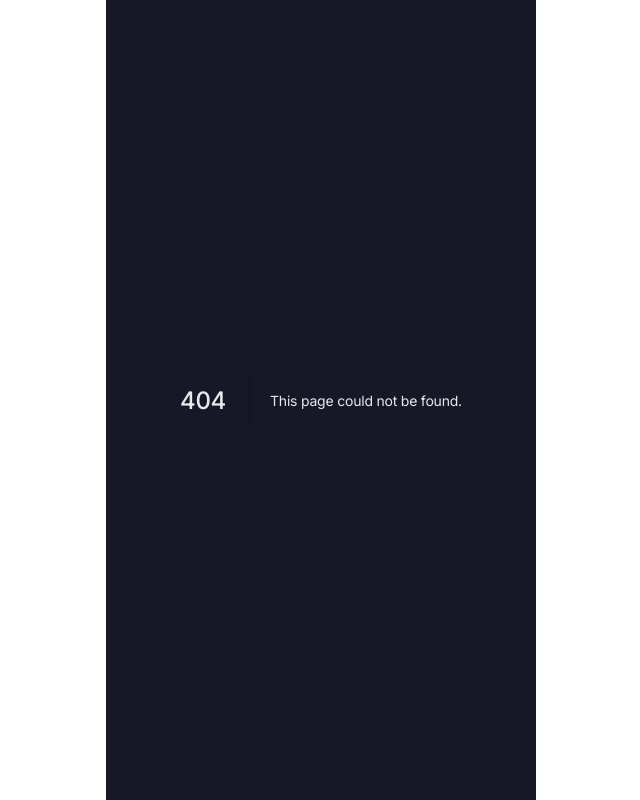
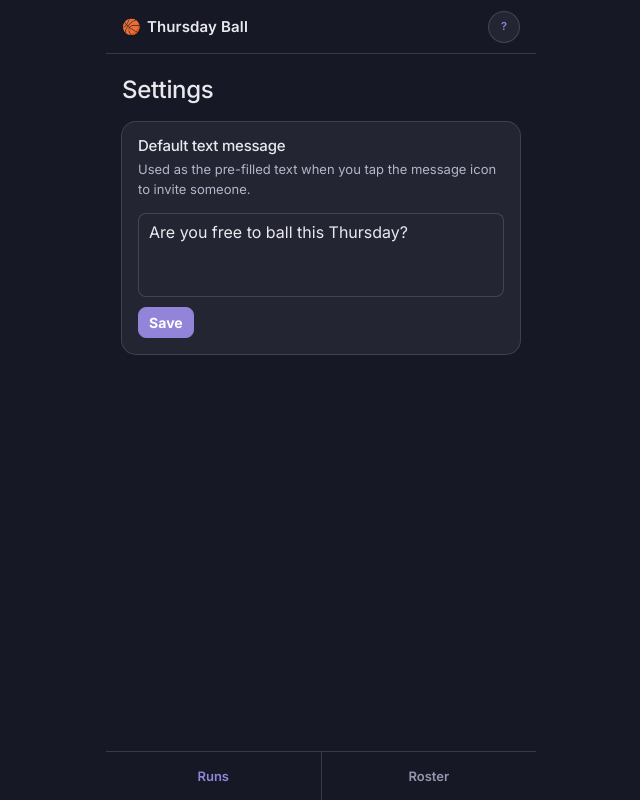
Before and after one commit to anthony-df-nguyen/thursday-ball, a Next.js app: page /settings in a window 1280 px wide. Before the commit this address had no page. Shown: the whole page, without its empty margins (319-959 px from the left). Built offline with nearby package versions, Linux system fonts and the light colour scheme; no server answers.

Commit message:
more ux and custom default message changer

```diff
--- a/src/app/(app)/actions.ts
+++ b/src/app/(app)/actions.ts
@@ -5,7 +5,7 @@ import { redirect } from "next/navigation";
 import { eq } from "drizzle-orm";
 import { auth } from "@/auth";
 import { db } from "@/db";
-import { events, eventAttendees, plusOnes, regulars } from "@/db/schema";
+import { events, eventAttendees, plusOnes, regulars, users } from "@/db/schema";
 
 async function requireUserId() {
   const session = await auth();
@@ -37,6 +37,16 @@ async function assertRoomFor(eventId: string, additional: number) {
   if (count + additional > capacity) {
     throw new Error(`Event is at capacity (${capacity}).`);
   }
+}
+
+// --- Settings ---
+
+export async function setDefaultInviteMessage(formData: FormData) {
+  const userId = await requireUserId();
+  const message = String(formData.get("message") ?? "").trim() || null;
+
+  await db.update(users).set({ defaultInviteMessage: message }).where(eq(users.id, userId));
+  revalidatePath("/settings");
 }
 
 // --- Regulars (roster) ---
--- a/src/app/(app)/events/[eventId]/page.tsx
+++ b/src/app/(app)/events/[eventId]/page.tsx
@@ -1,4 +1,5 @@
 import { notFound } from "next/navigation";
+import { auth } from "@/auth";
 import { db } from "@/db";
 import { AttendeeList } from "@/components/AttendeeList";
 import { AddPlayersSheet } from "@/components/AddPlayersSheet";
@@ -23,6 +24,13 @@ export default async function EventDetailPage({
   params,
 }: PageProps<"/events/[eventId]">) {
   const { eventId } = await params;
+
+  const session = await auth();
+  const currentUser = session?.user?.id
+    ? await db.query.users.findFirst({
+        where: (users, { eq }) => eq(users.id, session.user!.id!),
+      })
+    : undefined;
 
   const event = await db.query.events.findFirst({
     where: (events, { eq }) => eq(events.id, eventId),
@@ -145,6 +153,7 @@ export default async function EventDetailPage({
         eventId={event.id}
         attendees={event.attendees}
         atCapacity={atCapacity}
+        inviteMessage={currentUser?.defaultInviteMessage}
         setInviteStatus={setInviteStatus}
         setPlusOneInviteStatus={setPlusOneInviteStatus}
         addPlusOne={addPlusOne}
--- /dev/null
+++ b/src/app/(app)/settings/page.tsx
@@ -0,0 +1,36 @@
+import { auth } from "@/auth";
+import { db } from "@/db";
+import { setDefaultInviteMessage } from "../actions";
+import { DEFAULT_INVITE_MESSAGE } from "@/lib/inviteMessage";
+
+export default async function SettingsPage() {
+  const session = await auth();
+  const userId = session?.user?.id;
+  const user = userId
+    ? await db.query.users.findFirst({ where: (users, { eq }) => eq(users.id, userId) })
+    : undefined;
+
+  return (
+    <div className="flex-1 px-4 pt-5 pb-6">
+      <h2 className="text-2xl font-medium">Settings</h2>
+
+      <div className="rounded-lg bg-surface shadow-sm p-4 mt-4">
+        <h3 className="font-heading font-medium text-[15px]">Default text message</h3>
+        <p className="text-[13px] text-neutral-400 mt-1">
+          Used as the pre-filled text when you tap the message icon to invite someone.
+        </p>
+        <form action={setDefaultInviteMessage} className="mt-3.5 flex flex-col gap-2.5">
+          <textarea
+            className="input min-h-[84px] resize-none"
+            name="message"
+            defaultValue={user?.defaultInviteMessage ?? DEFAULT_INVITE_MESSAGE}
+            maxLength={300}
+          />
+          <button type="submit" className="btn btn-filled self-start">
+            Save
+          </button>
+        </form>
+      </div>
+    </div>
+  );
+}
--- a/src/components/AddPlayersSheet.tsx
+++ b/src/components/AddPlayersSheet.tsx
@@ -1,6 +1,7 @@
 "use client";
 
 import { useState, useTransition } from "react";
+import { InfoTooltip } from "./InfoTooltip";
 
 type Regular = { id: string; name: string; isOrganizer: boolean };
 
@@ -36,18 +37,19 @@ export function AddPlayersSheet({
         >
           <div
             onClick={(e) => e.stopPropagation()}
-            className="w-full max-w-[430px] max-h-[75dvh] overflow-auto bg-surface rounded-t-lg shadow-lg px-4 pt-4 pb-7"
+            className="w-full max-w-[430px] max-h-[75dvh] flex flex-col bg-surface rounded-t-lg shadow-lg px-4 pt-4 pb-7"
           >
-            <div className="flex justify-between items-center">
-              <h3 className="text-lg font-medium">Add players</h3>
+            <div className="flex justify-between items-center flex-none">
+              <div className='flex gap-1 items-center'><h3 className="text-lg font-medium">Add Players</h3>
+              <InfoTooltip text="Add a regular to the run. If someone isn't a regular, type their name and tap Add. If they're going to be playing with us somewhat regularly, we recommend adding them to the roster instead." /></div>
               <button type="button" className="btn btn-ghost min-h-11" onClick={() => setOpen(false)}>
                 Done
               </button>
             </div>
-            <p className="text-xs text-neutral-500 mt-0.5 mb-2">
+            <p className="text-xs text-neutral-500 mt-0.5 mb-2 flex-none">
               Tap a regular to add them as invited.
             </p>
-            <div className="border-t border-divider mt-2.5 mb-2.5 pt-3.5 flex gap-2">
+            <div className="border-t border-divider mt-2.5 mb-2.5 pt-3.5 flex gap-2 flex-none">
               <input
                 className="input min-h-[36px]"
                 placeholder="Add a non-regular person"
@@ -70,16 +72,20 @@ export function AddPlayersSheet({
                 Add
               </button>
             </div>
-            {availableRegulars.map((r) => (
+            <div className="flex-1 min-h-0 overflow-auto">
+              {availableRegulars.map((r, i) => (
                 <button
                   key={r.id}
                   type="button"
                   onClick={() => startTransition(() => addRegularToEvent(eventId, r.id))}
-                className="w-full flex items-center gap-2.5 min-h-[52px] bg-none border-none border-t border-divider font-[inherit] text-[15px] font-semibold text-text cursor-pointer text-left px-0.5"
+                  className={`w-full flex items-center gap-2.5 bg-none border-t border-divider font-[inherit] text-sm font-semibold text-text cursor-pointer text-left px-0.5 py-1.5 ${
+                    i === availableRegulars.length - 1 ? "border-b" : ""
+                  }`}
                 >
+                    <span className="text-accent font-semibold text-lg">+</span>
                   <span className="flex-1 min-w-0 truncate">{r.name}</span>
                   {r.isOrganizer && <span className="tag tag-outline">ORG</span>}
-                <span className="text-accent font-semibold text-lg">+</span>
+
                 </button>
               ))}
               {availableRegulars.length === 0 && (
@@ -89,6 +95,7 @@ export function AddPlayersSheet({
               )}
             </div>
           </div>
+        </div>
       )}
     </>
   );
--- a/src/components/AppHeader.tsx
+++ b/src/components/AppHeader.tsx
@@ -87,6 +87,14 @@ export function AppHeader({
             >
               My Profile
             </Link>
+            <Link
+              href="/settings"
+              role="menuitem"
+              onClick={() => setMenuOpen(false)}
+              className="block px-3.5 py-2.5 text-[13px] text-text no-underline border-t border-divider hover:bg-bg"
+            >
+              Settings
+            </Link>
             <form action={signOutAction}>
               <button
                 type="submit"
--- a/src/components/AttendeeList.tsx
+++ b/src/components/AttendeeList.tsx
@@ -29,6 +29,7 @@ export function AttendeeList({
   eventId,
   attendees,
   atCapacity,
+  inviteMessage,
   setInviteStatus,
   setPlusOneInviteStatus,
   addPlusOne,
@@ -41,6 +42,7 @@ export function AttendeeList({
   eventId: string;
   attendees: Attendee[];
   atCapacity: boolean;
+  inviteMessage?: string | null;
   setInviteStatus: (
     eventId: string,
     attendeeId: string,
@@ -106,9 +108,13 @@ export function AttendeeList({
     .map((a) => `${a.id}:${a.plusOnes.map((p) => p.id).join(",")}`)
     .join("|");
   const [plusOneOrder, setPlusOneOrder] = useState<Record<string, string[]>>(
-    () => Object.fromEntries(attendees.map((a) => [a.id, a.plusOnes.map((p) => p.id)])),
+    () =>
+      Object.fromEntries(
+        attendees.map((a) => [a.id, a.plusOnes.map((p) => p.id)]),
+      ),
   );
-  const [orderedPlusOneIdsKey, setOrderedPlusOneIdsKey] = useState(plusOneIdsKey);
+  const [orderedPlusOneIdsKey, setOrderedPlusOneIdsKey] =
+    useState(plusOneIdsKey);
   if (plusOneIdsKey !== orderedPlusOneIdsKey) {
     const nextPlusOneOrder: Record<string, string[]> = {};
     for (const attendee of attendees) {
@@ -126,7 +132,8 @@ export function AttendeeList({
     <>
       {rows.map((attendee) => {
         const confirmed = attendee.inviteStatus === "confirmed";
-        const name = attendee.regular?.name ?? attendee.displayName ?? "Unnamed";
+        const name =
+          attendee.regular?.name ?? attendee.displayName ?? "Unnamed";
 
         return (
           <div key={attendee.id} className="border-b border-divider">
@@ -140,13 +147,18 @@ export function AttendeeList({
               />
               <span
                 className={`font-semibold text-xs flex-1 min-w-0 truncate ${
-                  attendee.inviteStatus === "declined" ? "text-neutral-500" : "text-text"
+                  attendee.inviteStatus === "declined"
+                    ? "text-neutral-500"
+                    : "text-text"
                 }`}
               >
                 {name}
               </span>
               {attendee.regular?.phone && (
-                <TextInviteButton phone={attendee.regular.phone} />
+                <TextInviteButton
+                  phone={attendee.regular.phone}
+                  message={inviteMessage}
+                />
               )}
               <AddPlusOneButton
                 eventId={eventId}
@@ -169,19 +181,29 @@ export function AttendeeList({
                   setPaid={setAttendeePaid}
                 />
               ) : (
-                <span className="w-6 text-center text-xs text-neutral-700">—</span>
+                <span className="w-6 text-center text-xs text-neutral-700">
+                  —
+                </span>
               )}
             </div>
 
             {(() => {
-              const plusOneById = new Map(attendee.plusOnes.map((p) => [p.id, p]));
+              const plusOneById = new Map(
+                attendee.plusOnes.map((p) => [p.id, p]),
+              );
               const orderedPlusOnes = (plusOneOrder[attendee.id] ?? [])
                 .map((id) => plusOneById.get(id))
                 .filter((p): p is PlusOne => p !== undefined);
               return orderedPlusOnes.map((plusOne) => {
                 const plusOneConfirmed = plusOne.inviteStatus === "confirmed";
                 return (
-                <div key={plusOne.id} className="flex items-center gap-1 min-h-12 pl-2 border-t border-divider">
+                  <div
+                    key={plusOne.id}
+                    className="flex items-center gap-1 min-h-12 pl-1 border-t border-divider"
+                  >
+                    <span className="pr-2 text-[10px] tracking-[0.06em] text-accent font-semibold flex-none">
+                      +1
+                    </span>
                     <StatusChip
                       eventId={eventId}
                       attendeeId={plusOne.id}
@@ -189,7 +211,7 @@ export function AttendeeList({
                       atCapacity={atCapacity}
                       setInviteStatus={setPlusOneInviteStatus}
                     />
-                  <span className="text-[10px] tracking-[0.06em] text-accent font-semibold flex-none">+1</span>
+
                     <PlusOneNameInput
                       eventId={eventId}
                       plusOneId={plusOne.id}
@@ -211,7 +233,9 @@ export function AttendeeList({
                         setPaid={setPlusOnePaid}
                       />
                     ) : (
-                    <span className="w-6 text-center text-xs text-neutral-700">—</span>
+                      <span className="w-6 text-center text-xs text-neutral-700">
+                        —
+                      </span>
                     )}
                   </div>
                 );
--- a/src/components/PlusOneNameInput.tsx
+++ b/src/components/PlusOneNameInput.tsx
@@ -26,7 +26,7 @@ export function PlusOneNameInput({
             setPlusOneName(eventId, plusOneId, value);
           });
         }}
-        placeholder="name (optional)"
+        placeholder="Name (optional)"
         // font-size stays at 16px (text-base) so iOS Safari doesn't
         // zoom the page on focus; scale() shrinks it visually to match
         // the xs attendee-name rows instead. The 133.33% width + left
--- a/src/components/TextInviteButton.tsx
+++ b/src/components/TextInviteButton.tsx
@@ -1,9 +1,14 @@
 import { FaRegMessage } from "react-icons/fa6";
+import { DEFAULT_INVITE_MESSAGE } from "@/lib/inviteMessage";
 
-const INVITE_MESSAGE = "Are you free to ball this Thursday?";
-
-export function TextInviteButton({ phone }: { phone: string }) {
-  const href = `sms:${phone}?&body=${encodeURIComponent(INVITE_MESSAGE)}`;
+export function TextInviteButton({
+  phone,
+  message,
+}: {
+  phone: string;
+  message?: string | null;
+}) {
+  const href = `sms:${phone}?&body=${encodeURIComponent(message || DEFAULT_INVITE_MESSAGE)}`;
 
   return (
     <a
--- a/src/db/schema.ts
+++ b/src/db/schema.ts
@@ -31,6 +31,10 @@ export const users = pgTable("users", {
   email: text("email").notNull().unique(),
   name: text("name"),
   image: text("image"),
+  // Null falls back to the app-wide default invite text (see
+  // src/lib/inviteMessage.ts). Lets each organizer customize the message
+  // sent via TextInviteButton without affecting the other organizers.
+  defaultInviteMessage: text("default_invite_message"),
   createdAt: timestamp("created_at", { withTimezone: true })
     .notNull()
     .defaultNow(),
--- /dev/null
+++ b/src/lib/inviteMessage.ts
@@ -0,0 +1 @@
+export const DEFAULT_INVITE_MESSAGE = "Are you free to ball this Thursday?";
```
Lines whose indentation alone changed are shown as unchanged.
